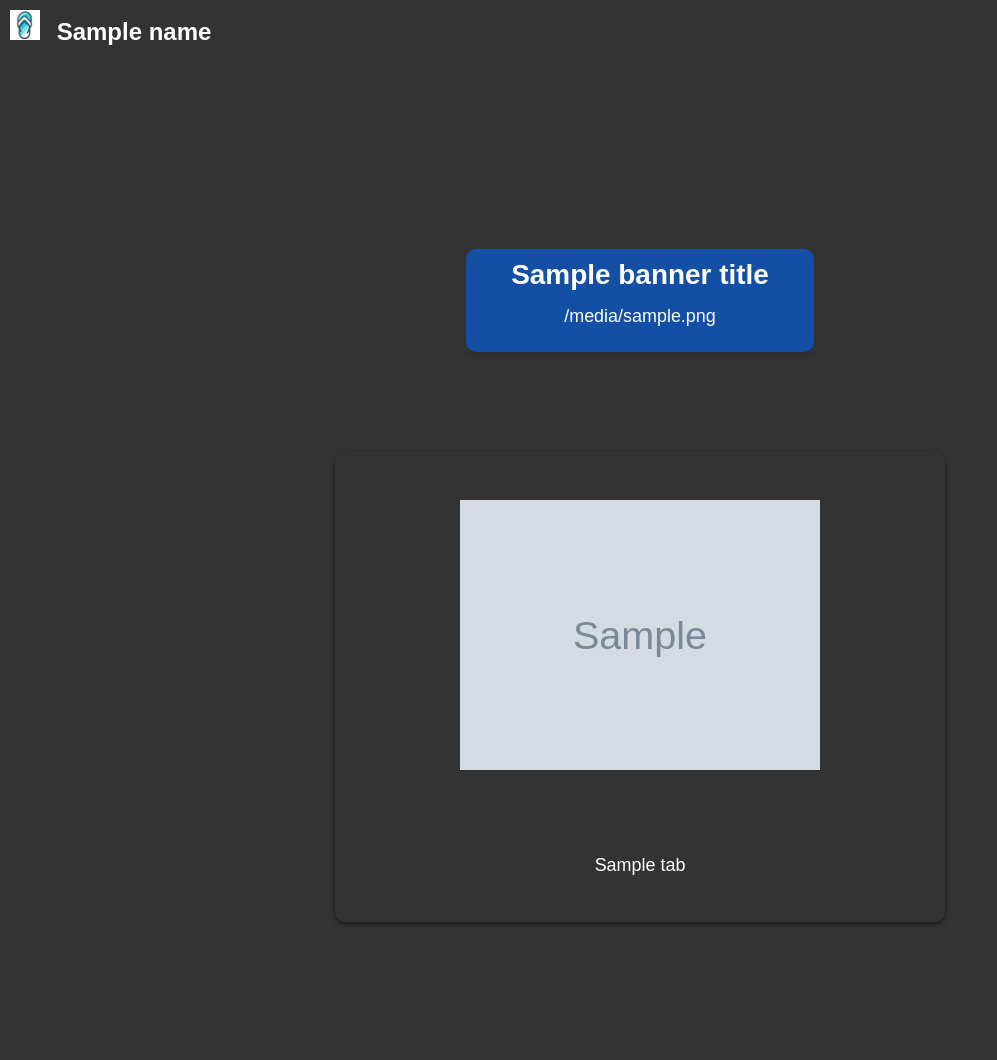
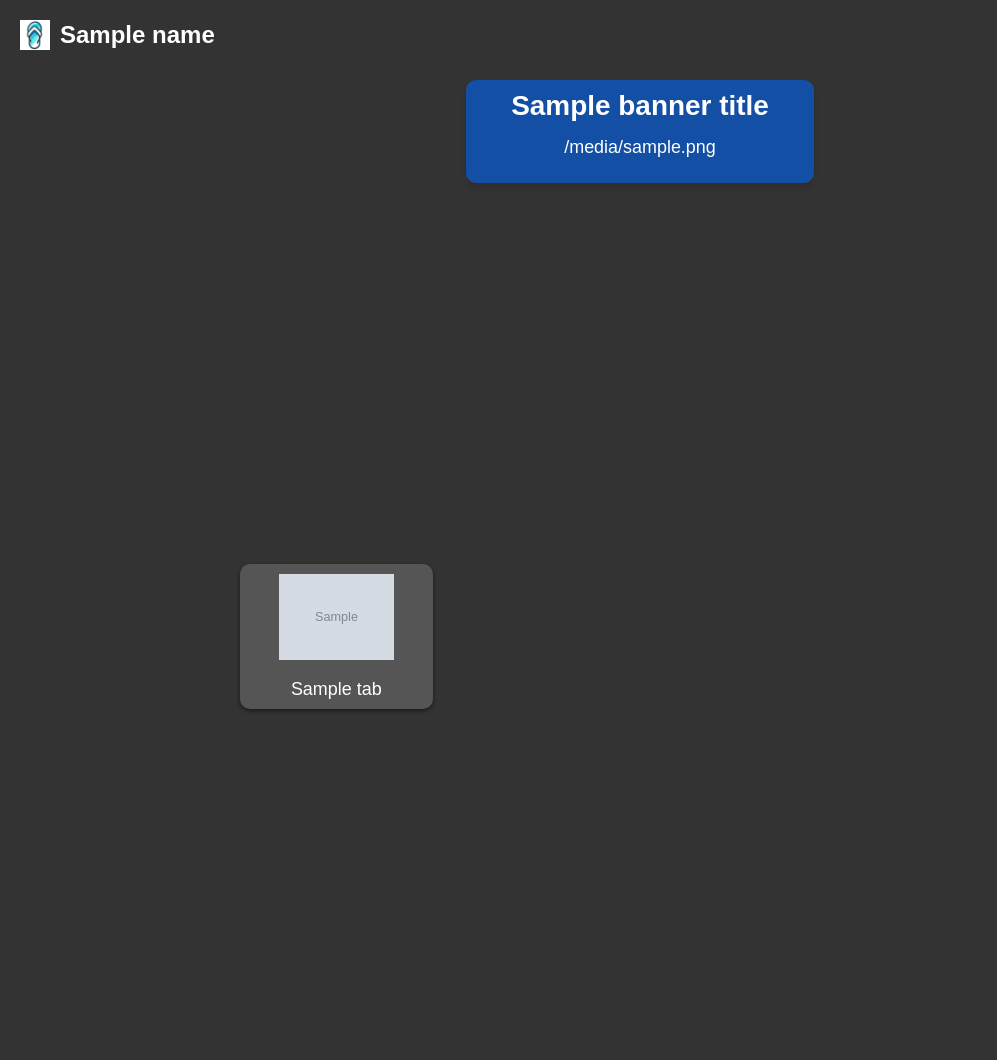
Before and after one commit to mullinmax/flip-flop, a Flask app: template src/templates/index.html in a window 1280 px wide. Shown: the whole page, without its empty margins (0-997 px from the left). Run offline with Flask 3, Linux system fonts and the light colour scheme; the template is opened without the code that fills it: most values are stand-ins (such as "Sample title", 1, 10 or a date in 2020); grey boxes marked "Sample" are stand-in pictures.

Commit message:
better styles and structure

```diff
--- a/src/static/css/index.css
+++ b/src/static/css/index.css
@@ -1,6 +1,7 @@
 :root {
     --background-color: black;
     --menu-bg-color: #333;
+    --app-bg-color: #555;
     --tab-hover-bg-color: #555;
     --tab-active-bg-color: #777;
     --banner-bg-color: #124fa5;
@@ -16,39 +17,76 @@ body {
     margin: 0;
     padding: 0;
     background-color: var(--background-color);
-    overflow: hidden;
+    overflow: auto;
+    display: grid;
 }
 
-#tab-container {
+#menu {
     position: fixed;
-    top: 0;
-    left: 0;
-    right: 0;
-    bottom: 0;
+    top: 0px;
+    left: 0px;
+    right: 0px;
+    /* bleed for screen extending when scrolling on mobile */
+    bottom: -200px;
+    padding-bottom: 200px;
+    display: grid;
+    grid-template-rows: auto auto 1fr;
+    gap: 20px;
+    padding: 20px;
+    padding-bottom: 200px;
     background-color: var(--menu-bg-color);
-    z-index: 100;
+    transition: transform .3s ease;
+    z-index: 3;
     overflow-y: auto;
-    transform: translateX(0);
-    transition: transform 0.3s ease;
-    display: flex;
-    flex-direction: column;
-    justify-content: center;
-    align-items: center;
-    height: 100vh;
+
+
+    &::-webkit-scrollbar {
+        display: none;
+    }
+    -ms-overflow-style: none;
+    scrollbar-width: none;
 }
 
-#tab-container.close {
-    transform: translateX(100%);
+
+#menu.close {
+    transform: translateX(100%)
 }
 
-#grid-container {
-    display: grid;
-    grid-template-columns: repeat(auto-fit, minmax(120px, 1fr));
-    gap: 20px;
-    width: 100%;
-    max-width: 600px;
-    justify-items: center;
-    align-items: start;
+.menu-title {
+    display: flex;
+    align-items: center;
+    font-size: 24px;
+    color: var(--text-color);
+    font-weight: bold;
+}
+
+.menu-title img {
+    width: 30px;
+    height: 30px;
+    margin-right: 10px;
+}
+
+.banner {
+    grid-column: 1 / -1;
+    background-color: var(--banner-bg-color);
+    color: var(--text-color);
+    padding: 10px 20px;
+    box-shadow: 0 4px 6px rgba(0,0,0,0.1);
+    border-radius: 10px;
+    margin: 10px 0;
+    text-align: center;
+    justify-self: center;
+}
+
+.banner-title {
+    font-size: calc(20px + .75vmin);
+    font-weight: bold;
+    margin: 25px;
+}
+
+.banner-body {
+    font-size: calc(10px + .75vmin);
+    margin: 15px;
 }
 
 .tab {
@@ -57,25 +95,30 @@ body {
     align-items: center;
     justify-content: space-around;
     width: 100%;
-    height: 100%;
+    max-width: 100%;
+    box-sizing: border-box;
+    height: auto;
     text-align: center;
     color: var(--text-color);
     border: none;
     outline: none;
     cursor: pointer;
-    background-color: var(--menu-bg-color);
+    background-color: var(--app-bg-color);
     border-radius: var(--button-border-radius);
-    transition: background-color 0.3s;
+    transition: background-color 0.3s, box-shadow 0.3s;
     aspect-ratio: 4 / 3;
     box-shadow: var(--tab-box-shadow);
-    transition: background-color 0.3s, box-shadow 0.3s;
-    padding: 5px;
+    overflow: hidden;
 }
 
-.tab-text-container {
-    font-size: calc(10px + .75vmin);
-    overflow: hidden;
-    text-overflow: ellipsis;
+.tab:hover {
+    background-color: var(--tab-hover-bg-color);
+    box-shadow: 0 4px 8px rgba(0, 0, 0, 0.75);
+}
+
+.tab.active {
+    background-color: var(--tab-active-bg-color);
+    font-weight: bold;
 }
 
 .tab-image-container, .tab-icon {
@@ -92,43 +135,50 @@ body {
     object-fit: contain;
 }
 
-.tab-icon {
-    font-size: 4em;
-    line-height: 1;
+.tab-text-container {
+    font-size: calc(10px + .75vmin);
+    overflow: hidden;
+    text-overflow: ellipsis;
 }
 
-.tab:hover {
-    background-color: var(--tab-hover-bg-color);
-    box-shadow: 0 4px 8px rgba(0, 0, 0, 0.75);
+
+/* Button Styles */
+.button {
+    background-color: var(--button-bg-color);
+    color: var(--text-color);
+    border: none;
+    padding: 10px 20px;
+    border-radius: var(--button-border-radius);
+    text-align: center;
+    text-decoration: none;
+    display: inline-block;
+    font-size: 16px;
+    margin: 4px 2px;
+    cursor: pointer;
+    transition: background-color 0.3s;
 }
 
-.tab.active {
-    background-color: var(--tab-active-bg-color);
-    font-weight: bold;
+.button:hover {
+    background-color: var(--button-hover-bg-color);
 }
 
-.menu-title {
-    position: absolute;
-    top: 10px;
-    left: 10px;
-    background-color: transparent;
+/* Iframe Styles */
+.app-iframe {
+    grid-area: 1 / 1 / -1 / -1;
+    width: 100%;
+    height: 100%;
+    place-self: stretch stretch;
+    height: 100vh;
+    z-index: 0;
     border: none;
-    font-size: 24px;
-    color: var(--text-color);
-    font-weight: bold;
-    cursor: pointer;
-}
-.menu-title img {
-    width: 30px;
-    height: 30px;
-    margin-right: 10px;
 }
 
+/* Menu Toggle Button */
 #menu-toggle {
     position: fixed;
-    bottom: 20px;
+    top: 20px;
     right: 20px;
-    z-index: 90;
+    z-index: 1000;
     cursor: pointer;
     background-color: var(--button-bg-color);
     color: var(--text-color);
@@ -140,58 +190,29 @@ body {
     justify-content: center;
     font-size: 24px;
     box-shadow: 0 4px 8px rgba(0,0,0,0.3);
-    transition: right 0.75s ease, background-color 0.3s;
+    transition: right 0.3s ease;
+    z-index: 1;
+}
+
+#menu-toggle.close {
+    right: -70px;
 }
 
 #menu-toggle:hover {
     background-color: var(--button-hover-bg-color);
 }
 
-#menu-toggle.close {
-    right: -60px;
+.app-container {
+    place-self: center;
+    display: grid;
+    grid-template-columns: repeat(4, 1fr);
+    grid-auto-rows: auto;
+    gap: 10px;
+    padding: 10px;
 }
 
-#menu-close {
-    position: absolute;
-    top: 10px;
-    right: 10px;
-    background-color: transparent;
-    border: none;
-    color: var(--text-color);
-    font-size: 24px;
-    cursor: pointer;
-    border-radius: var(--button-border-radius);
+@media (min-width: 1000px) {
+    .app-container {
+        max-width: 800px;
+    }
 }
-
-#menu-close:hover {
-    background-color: var(--tab-hover-bg-color);
-}
-
-.banner {
-    grid-column: 1 / -1;
-    background-color: var(--banner-bg-color);
-    color: var(--text-color);
-    padding: 10px 20px;
-    box-shadow: 0 4px 6px rgba(0,0,0,0.1);
-    border-radius: 10px;
-    margin: 10px 0;
-    text-align: center;
-    margin-top: 100px;
-    margin-bottom: 100px;
-}
-.banner-title {
-    font-size: calc(20px + .75vmin);
-    font-weight: bold;
-    margin: 25px;
-}
-
-.banner-body {
-    font-size: calc(10px + .75vmin);
-    margin: 15px;
-}
-
-.app-iframe{
-    border: 0px;
-    width: 100vw;
-    height: 100vh;
-}
--- a/src/static/js/index.js
+++ b/src/static/js/index.js
@@ -1,4 +1,4 @@
-const tabContainer = document.getElementById('tab-container');
+const menu = document.getElementById('menu');
 const menuToggle = document.getElementById('menu-toggle');
 let inactivityTimer;
 
@@ -15,11 +15,11 @@ function selectTab(url) {
     }
 
     // Close the menu
-    tabContainer.classList.add('close');
+    menu.classList.add('close');
 }
 
 function toggleMenu() {
-    tabContainer.classList.toggle('close');
+    menu.classList.toggle('close');
     menuToggle.classList.toggle('close');
 }
 
--- a/src/templates/index.html
+++ b/src/templates/index.html
@@ -9,8 +9,8 @@
 </head>
 <body>
     <div id="menu-toggle" onclick="toggleMenu()">☰</div>
-    <div id="tab-container">
-        <div class="menu-title" onclick="location.href='{{ host }}'">
+    <div id="menu">
+        <div class="menu-title">
             <img src="{{ url_for('static', filename='img/flip_flop_favicon.png') }}" alt="App Favicon">
             <span>{{ name }}</span>
         </div>
@@ -22,7 +22,7 @@
                 {% endif %}
             </div>
         {% endif %}
-        <div id="grid-container">
+        <div class="app-container">
             {% for tab in tabs %}
                 <div class="tab" onclick="selectTab('{{ tab.url }}')">
                     <div class="tab-image-container">
@@ -35,9 +35,11 @@
             {% endfor %}
         </div>
     </div>
+
     {% for tab in tabs %}
-        <iframe id="iframe-{{ tab.name }}" class="app-iframe" src="{{ tab.url }}" style="{% if loop.first %}display: block;{% else %}display: none;{% endif %}"></iframe>
+        <iframe id="iframe-{{ tab.name }}" class="app-iframe full-grid" src="{{ tab.url }}"></iframe>
     {% endfor %}
+
     <script src="{{ url_for('static', filename='js/index.js') }}"></script>
 </body>
 </html>
```
Also changed, not shown: README.md. Lines whose indentation alone changed are shown as unchanged.
